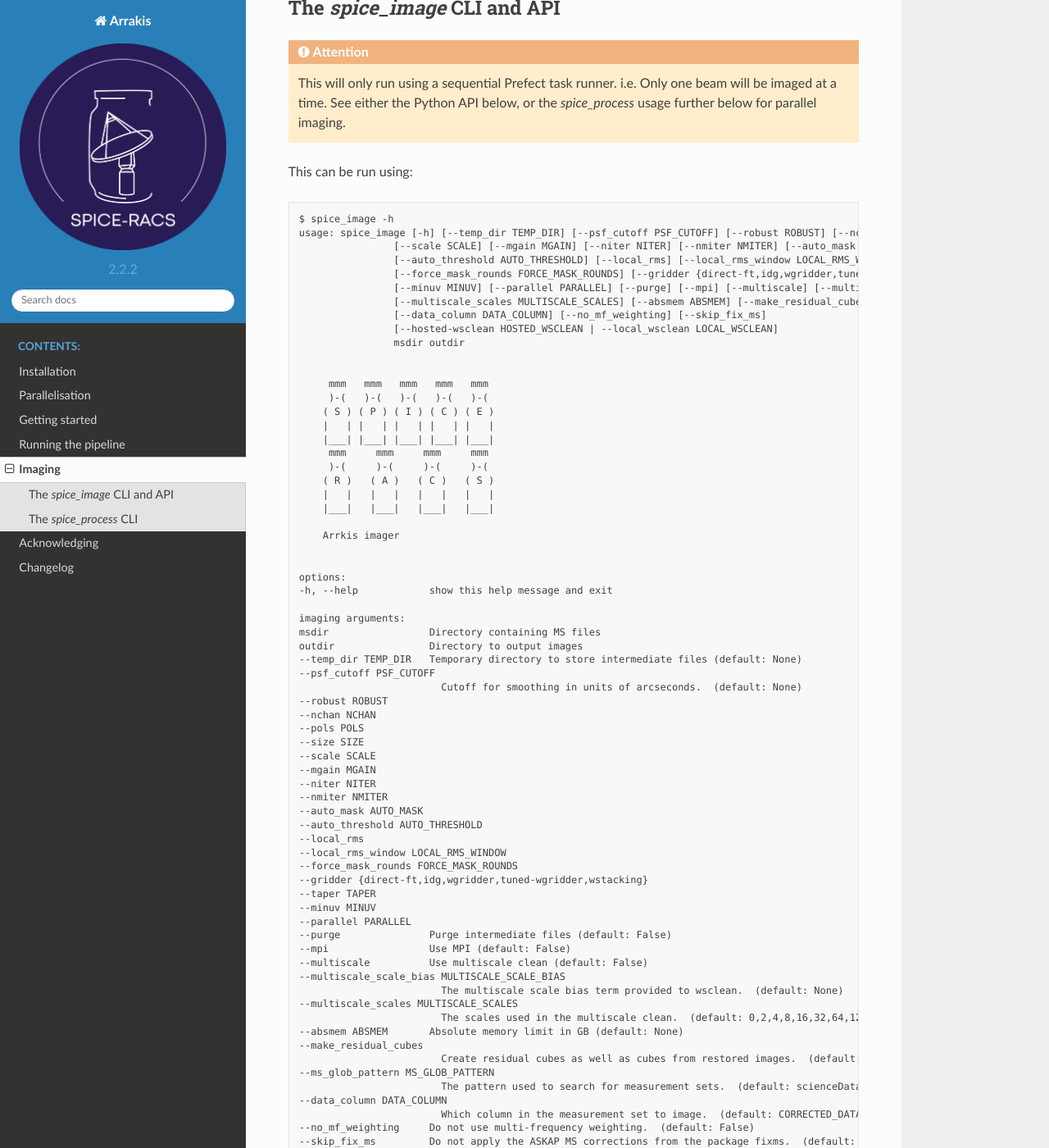
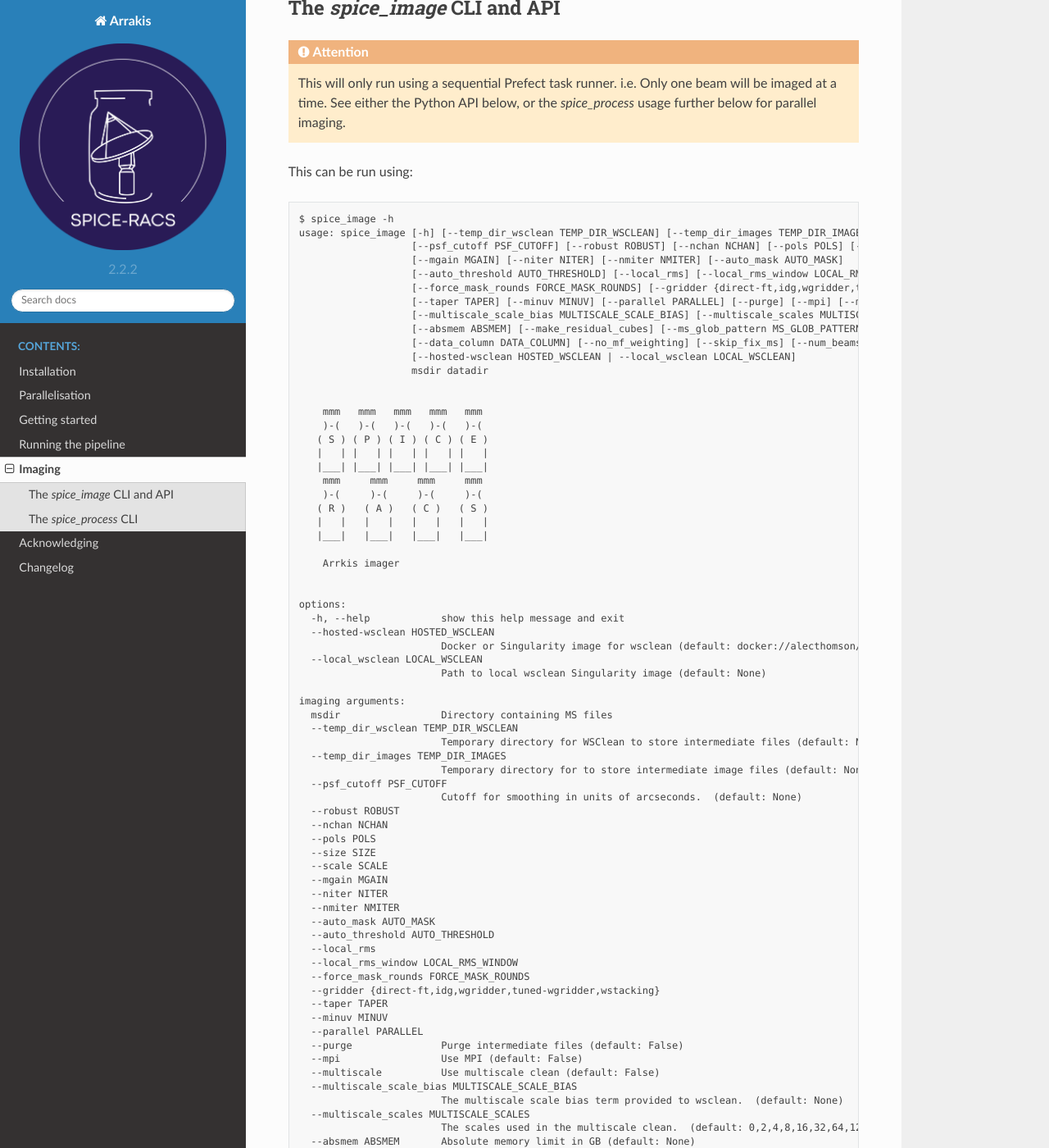
Before and after one commit to AlecThomson/arrakis, a Sphinx documentation site: the page built from docs/source/imaging.rst, in a window 1280 px wide and 1400 px high, scrolled down 388 px. Shown: the whole window at 82% size. Built offline with Sphinx 7.4.7 and the Read the Docs theme 2.0.0, drawn with Linux system fonts in a browser that asks for light colours; pages that are not in the unit, such as notebooks, are missing from menus; the version number is read from the project's files by our own code; some of the changed text lies outside the part shown.

Commit message:
Update docs

```diff
--- a/docs/source/imaging.rst
+++ b/docs/source/imaging.rst
@@ -21,77 +21,86 @@
 .. code-block::
 
     $ spice_image -h
-    usage: spice_image [-h] [--temp_dir TEMP_DIR] [--psf_cutoff PSF_CUTOFF] [--robust ROBUST] [--nchan NCHAN] [--pols POLS] [--size SIZE]
-                    [--scale SCALE] [--mgain MGAIN] [--niter NITER] [--nmiter NMITER] [--auto_mask AUTO_MASK]
-                    [--auto_threshold AUTO_THRESHOLD] [--local_rms] [--local_rms_window LOCAL_RMS_WINDOW]
-                    [--force_mask_rounds FORCE_MASK_ROUNDS] [--gridder {direct-ft,idg,wgridder,tuned-wgridder,wstacking}] [--taper TAPER]
-                    [--minuv MINUV] [--parallel PARALLEL] [--purge] [--mpi] [--multiscale] [--multiscale_scale_bias MULTISCALE_SCALE_BIAS]
-                    [--multiscale_scales MULTISCALE_SCALES] [--absmem ABSMEM] [--make_residual_cubes] [--ms_glob_pattern MS_GLOB_PATTERN]
-                    [--data_column DATA_COLUMN] [--no_mf_weighting] [--skip_fix_ms]
-                    [--hosted-wsclean HOSTED_WSCLEAN | --local_wsclean LOCAL_WSCLEAN]
-                    msdir outdir
+    usage: spice_image [-h] [--temp_dir_wsclean TEMP_DIR_WSCLEAN] [--temp_dir_images TEMP_DIR_IMAGES]
+                       [--psf_cutoff PSF_CUTOFF] [--robust ROBUST] [--nchan NCHAN] [--pols POLS] [--size SIZE] [--scale SCALE]
+                       [--mgain MGAIN] [--niter NITER] [--nmiter NMITER] [--auto_mask AUTO_MASK]
+                       [--auto_threshold AUTO_THRESHOLD] [--local_rms] [--local_rms_window LOCAL_RMS_WINDOW]
+                       [--force_mask_rounds FORCE_MASK_ROUNDS] [--gridder {direct-ft,idg,wgridder,tuned-wgridder,wstacking}]
+                       [--taper TAPER] [--minuv MINUV] [--parallel PARALLEL] [--purge] [--mpi] [--multiscale]
+                       [--multiscale_scale_bias MULTISCALE_SCALE_BIAS] [--multiscale_scales MULTISCALE_SCALES]
+                       [--absmem ABSMEM] [--make_residual_cubes] [--ms_glob_pattern MS_GLOB_PATTERN]
+                       [--data_column DATA_COLUMN] [--no_mf_weighting] [--skip_fix_ms] [--num_beams NUM_BEAMS]
+                       [--hosted-wsclean HOSTED_WSCLEAN | --local_wsclean LOCAL_WSCLEAN]
+                       msdir datadir
 
 
-         mmm   mmm   mmm   mmm   mmm
-         )-(   )-(   )-(   )-(   )-(
-        ( S ) ( P ) ( I ) ( C ) ( E )
-        |   | |   | |   | |   | |   |
-        |___| |___| |___| |___| |___|
-         mmm     mmm     mmm     mmm
-         )-(     )-(     )-(     )-(
-        ( R )   ( A )   ( C )   ( S )
-        |   |   |   |   |   |   |   |
-        |___|   |___|   |___|   |___|
+        mmm   mmm   mmm   mmm   mmm
+        )-(   )-(   )-(   )-(   )-(
+       ( S ) ( P ) ( I ) ( C ) ( E )
+       |   | |   | |   | |   | |   |
+       |___| |___| |___| |___| |___|
+        mmm     mmm     mmm     mmm
+        )-(     )-(     )-(     )-(
+       ( R )   ( A )   ( C )   ( S )
+       |   |   |   |   |   |   |   |
+       |___|   |___|   |___|   |___|
 
         Arrkis imager
 
 
     options:
-    -h, --help            show this help message and exit
+      -h, --help            show this help message and exit
+      --hosted-wsclean HOSTED_WSCLEAN
+                            Docker or Singularity image for wsclean (default: docker://alecthomson/wsclean:latest)
+      --local_wsclean LOCAL_WSCLEAN
+                            Path to local wsclean Singularity image (default: None)
 
     imaging arguments:
-    msdir                 Directory containing MS files
-    outdir                Directory to output images
-    --temp_dir TEMP_DIR   Temporary directory to store intermediate files (default: None)
-    --psf_cutoff PSF_CUTOFF
+      msdir                 Directory containing MS files
+      --temp_dir_wsclean TEMP_DIR_WSCLEAN
+                            Temporary directory for WSClean to store intermediate files (default: None)
+      --temp_dir_images TEMP_DIR_IMAGES
+                            Temporary directory for to store intermediate image files (default: None)
+      --psf_cutoff PSF_CUTOFF
                             Cutoff for smoothing in units of arcseconds.  (default: None)
-    --robust ROBUST
-    --nchan NCHAN
-    --pols POLS
-    --size SIZE
-    --scale SCALE
-    --mgain MGAIN
-    --niter NITER
-    --nmiter NMITER
-    --auto_mask AUTO_MASK
-    --auto_threshold AUTO_THRESHOLD
-    --local_rms
-    --local_rms_window LOCAL_RMS_WINDOW
-    --force_mask_rounds FORCE_MASK_ROUNDS
-    --gridder {direct-ft,idg,wgridder,tuned-wgridder,wstacking}
-    --taper TAPER
-    --minuv MINUV
-    --parallel PARALLEL
-    --purge               Purge intermediate files (default: False)
-    --mpi                 Use MPI (default: False)
-    --multiscale          Use multiscale clean (default: False)
-    --multiscale_scale_bias MULTISCALE_SCALE_BIAS
+      --robust ROBUST
+      --nchan NCHAN
+      --pols POLS
+      --size SIZE
+      --scale SCALE
+      --mgain MGAIN
+      --niter NITER
+      --nmiter NMITER
+      --auto_mask AUTO_MASK
+      --auto_threshold AUTO_THRESHOLD
+      --local_rms
+      --local_rms_window LOCAL_RMS_WINDOW
+      --force_mask_rounds FORCE_MASK_ROUNDS
+      --gridder {direct-ft,idg,wgridder,tuned-wgridder,wstacking}
+      --taper TAPER
+      --minuv MINUV
+      --parallel PARALLEL
+      --purge               Purge intermediate files (default: False)
+      --mpi                 Use MPI (default: False)
+      --multiscale          Use multiscale clean (default: False)
+      --multiscale_scale_bias MULTISCALE_SCALE_BIAS
                             The multiscale scale bias term provided to wsclean.  (default: None)
-    --multiscale_scales MULTISCALE_SCALES
+      --multiscale_scales MULTISCALE_SCALES
                             The scales used in the multiscale clean.  (default: 0,2,4,8,16,32,64,128)
-    --absmem ABSMEM       Absolute memory limit in GB (default: None)
-    --make_residual_cubes
+      --absmem ABSMEM       Absolute memory limit in GB (default: None)
+      --make_residual_cubes
                             Create residual cubes as well as cubes from restored images.  (default: False)
-    --ms_glob_pattern MS_GLOB_PATTERN
+      --ms_glob_pattern MS_GLOB_PATTERN
                             The pattern used to search for measurement sets.  (default: scienceData*_averaged_cal.leakage.ms)
-    --data_column DATA_COLUMN
+      --data_column DATA_COLUMN
                             Which column in the measurement set to image.  (default: CORRECTED_DATA)
-    --no_mf_weighting     Do not use multi-frequency weighting.  (default: False)
-    --skip_fix_ms         Do not apply the ASKAP MS corrections from the package fixms.  (default: False)
-    --hosted-wsclean HOSTED_WSCLEAN
-                            Docker or Singularity image for wsclean [docker://alecthomson/wsclean:latest] (default: docker://alecthomson/wsclean:latest)
-    --local_wsclean LOCAL_WSCLEAN
-                            Path to local wsclean Singularity image (default: None)
+      --no_mf_weighting     Do not use multi-frequency weighting.  (default: False)
+      --skip_fix_ms         Do not apply the ASKAP MS corrections from the package fixms.  (default: False)
+      --num_beams NUM_BEAMS
+                            Number of beams to image (default: 36)
+
+    workdir arguments:
+      datadir               Directory to create/find full-size images and 'cutout' directory
 
 
 You may instead prefer to use the Python API, which is more flexible and allows for parallel imaging. You will need to set up your own Prefect task-runner for this. Here is a (very) minimal example:
```
